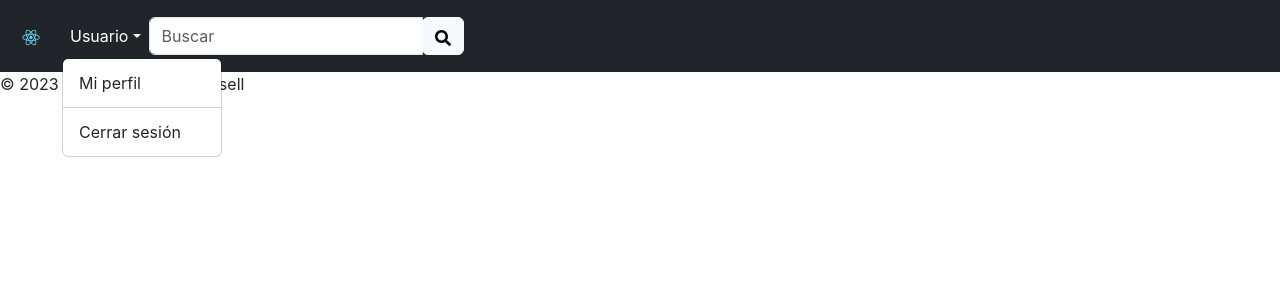
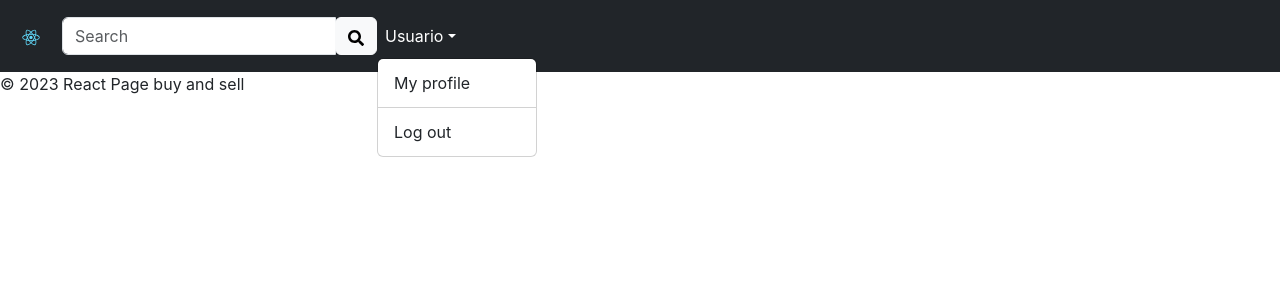
Before and after one commit to davidordo85/React_app_sales, a React (Create React App) app: page / in a window 1280 px wide. Both pictures are taken after a click on the button "Usuario". Shown: the top 300 px of the page. Built offline with nearby package versions, Linux system fonts and the light colour scheme.

Commit message:
Created FormSearch component and exported it from outside the Header.

```diff
--- /dev/null
+++ b/src/components/form_search/FormSearch.js
@@ -0,0 +1,20 @@
+import React from 'react';
+import { Form, FormControl, Button } from 'react-bootstrap';
+import { FaSearch } from 'react-icons/fa';
+
+function FormSearch() {
+  return (
+    <Form>
+      <div className="input-group">
+        <FormControl type="text" placeholder="Search" className="ml-2" />
+        <div className="input-group-append">
+          <Button variant="light" className="mr-1">
+            <FaSearch />
+          </Button>
+        </div>
+      </div>
+    </Form>
+  );
+}
+
+export default FormSearch;
--- a/src/components/layout/Header.js
+++ b/src/components/layout/Header.js
@@ -1,18 +1,9 @@
 import React from 'react';
 // TODO: place your company logo
 import logo from '../../logo.svg';
+import FormSearch from '../form_search/FormSearch';
 
-import {
-  Nav,
-  NavDropdown,
-  Navbar,
-  Image,
-  Form,
-  FormControl,
-  Button,
-} from 'react-bootstrap';
-
-import { FaSearch } from 'react-icons/fa';
+import { Nav, NavDropdown, Navbar, Image } from 'react-bootstrap';
 
 function Header() {
   return (
@@ -28,26 +19,17 @@ function Header() {
       </Navbar.Brand>
       <Navbar.Toggle aria-controls="responsive-navbar-nav" />
       <Navbar.Collapse id="responsive-navbar-nav">
+        <FormSearch />
         <Nav className="mr-auto">
           {/* Agrega aquí tus elementos de categorías */}
         </Nav>
         <Nav>
           <NavDropdown title="Usuario" id="responsive-nav-dropdown">
-            <NavDropdown.Item href="/profile">Mi perfil</NavDropdown.Item>
+            <NavDropdown.Item href="/profile">My profile</NavDropdown.Item>
             <NavDropdown.Divider />
-            <NavDropdown.Item href="/logout">Cerrar sesión</NavDropdown.Item>
+            <NavDropdown.Item href="/logout">Log out</NavDropdown.Item>
           </NavDropdown>
         </Nav>
-        <Form>
-          <div className="input-group">
-            <FormControl type="text" placeholder="Buscar" className="ml-2" />
-            <div className="input-group-append">
-              <Button variant="light" className="mr-1">
-                <FaSearch />
-              </Button>
-            </div>
-          </div>
-        </Form>
       </Navbar.Collapse>
     </Navbar>
   );
```
